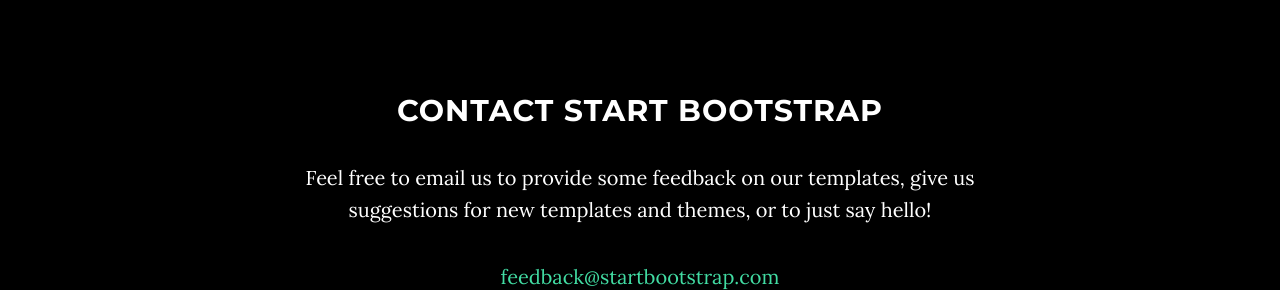
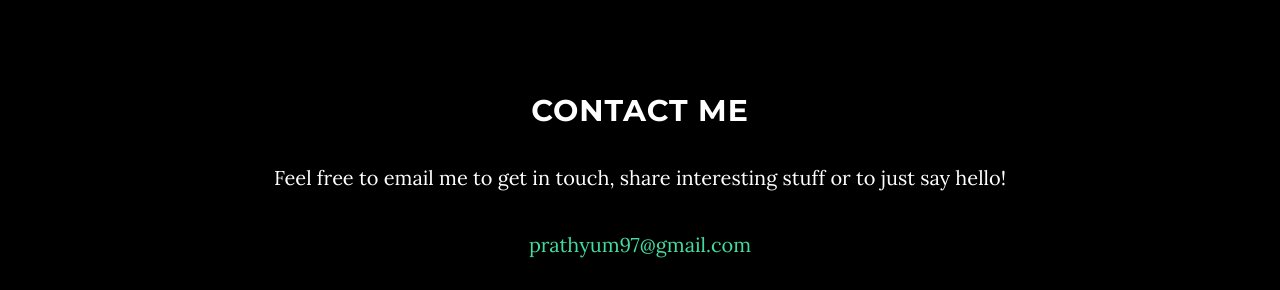
Before and after one commit to Prathyum/prathyum.github.io, a website: page index.html in a window 1280 px wide. Shown: the part 2309-2599 px from the top of the page. Drawn offline with nearby package versions, Linux system fonts and the light colour scheme; some packages are replaced by stand-ins of ours.

Commit message:
email check

```diff
--- a/index.html
+++ b/index.html
@@ -117,9 +117,9 @@
     <section id="contact" class="container content-section text-center">
         <div class="row">
             <div class="col-lg-8 col-lg-offset-2">
-                <h2>Contact Start Bootstrap</h2>
-                <p>Feel free to email us to provide some feedback on our templates, give us suggestions for new templates and themes, or to just say hello!</p>
-                <p><a href="mailto:feedback@startbootstrap.com">feedback@startbootstrap.com</a>
+                <h2>Contact Me</h2>
+                <p>Feel free to email me to get in touch, share interesting stuff or to just say hello!</p>
+                <p><a href = "prathyum97@gmail.com" >prathyum97@gmail.com</a>
                 </p>
                 <ul class="list-inline banner-social-buttons">
                     <li>
```
